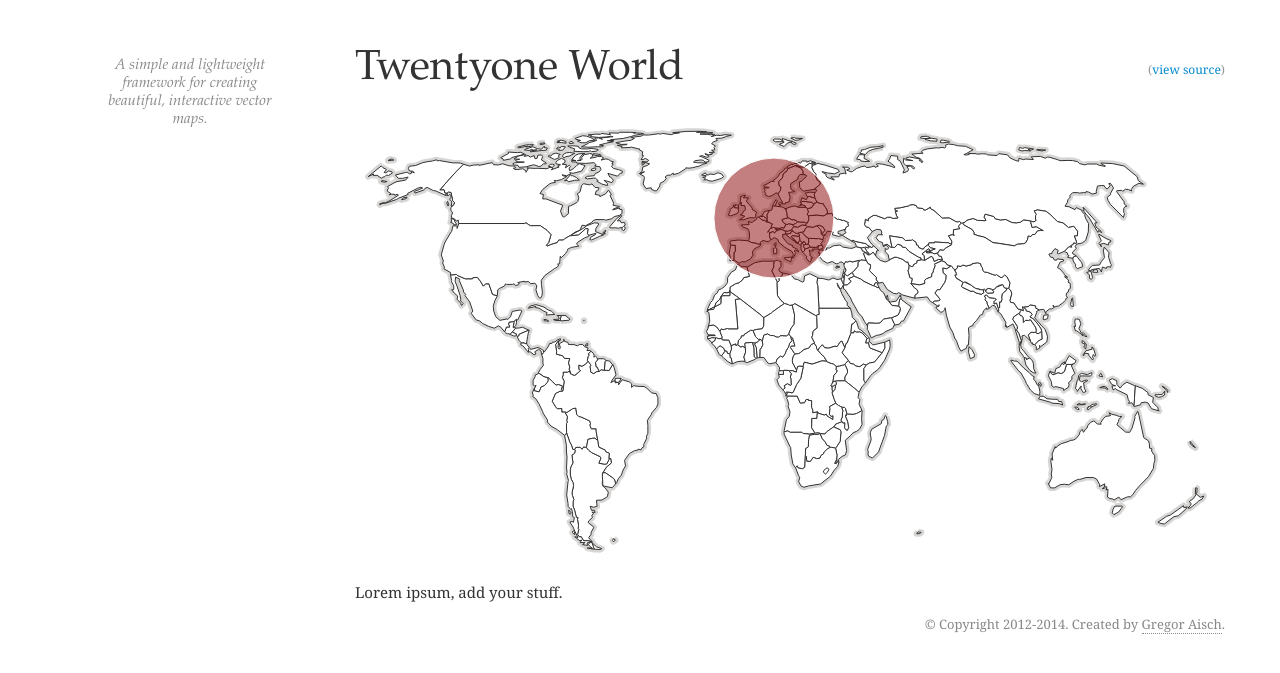
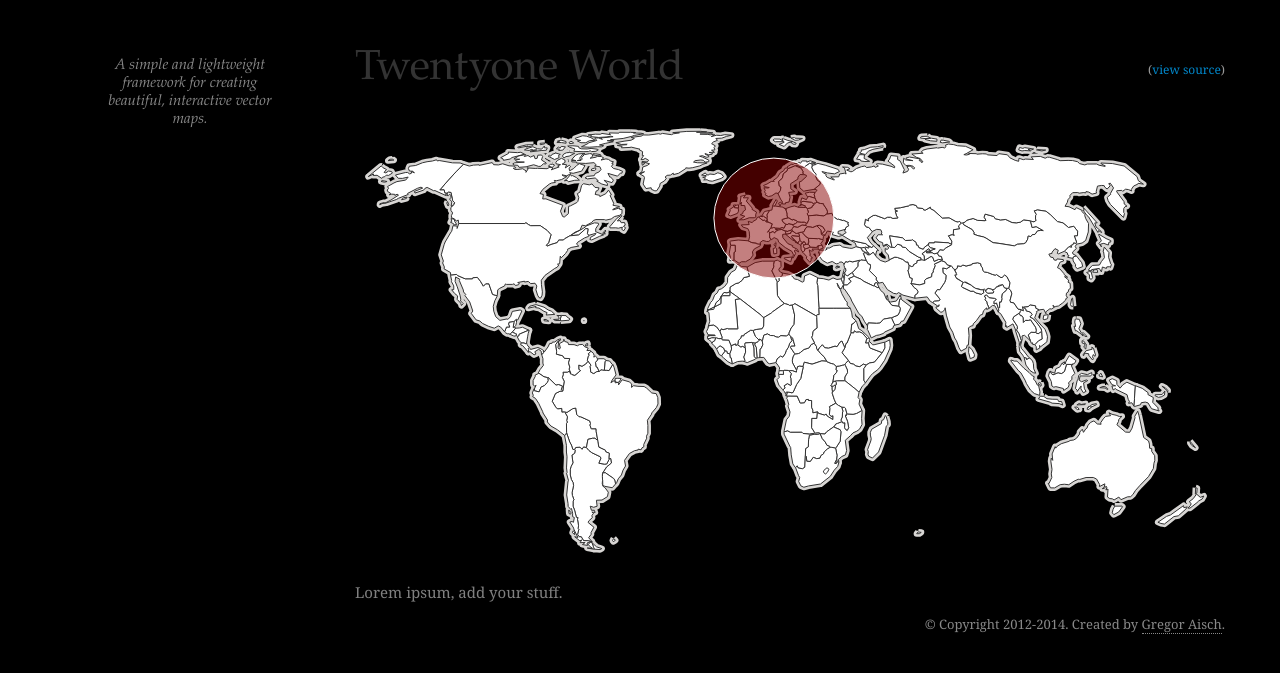
Before and after one commit to twentyone-world/twentyone-world.github.io, a Jekyll site: the page built from index.html, in a window 1280 px wide. Shown: the top 673 px of the page. Built offline with Jekyll 4.4.1, drawn with Linux system fonts in a browser that asks for light colours; Markdown is read by kramdown in place of the engine named in the settings; comment, search, counter and statistics services are not loaded.

Commit message:
style: go black

```diff
--- a/css/k.css
+++ b/css/k.css
@@ -5,7 +5,8 @@ body {
 	line-height: 1.6;
 	padding-top: 10px;
 	padding-bottom: 10px;
-	background-color: white;
+	background-color: black;
+	color: gray;
 	padding: 30px;
 }
 
```
